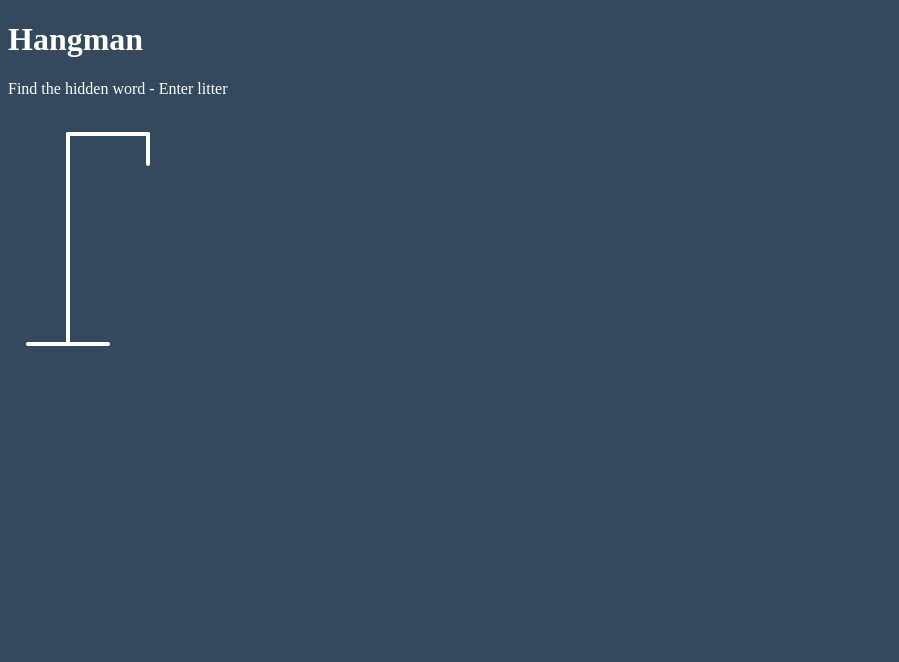
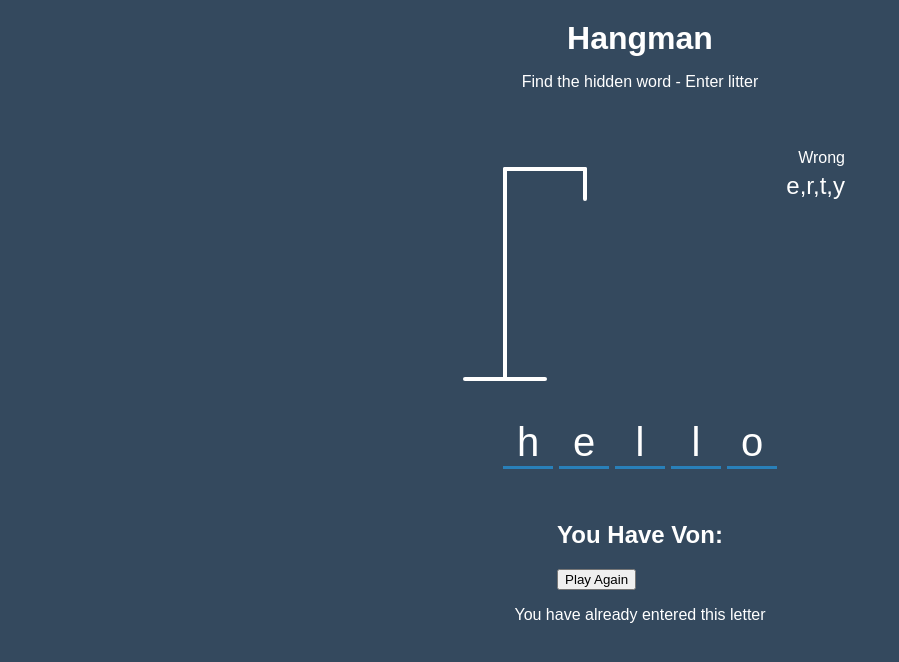
Before and after one commit to VitalyLazarenko/Hangman-Game, a plain HTML site: page index.html in a window 1280 px wide. Shown: the whole page, without its empty margins (0-899 px from the left). Drawn offline with Linux system fonts and the light colour scheme.

Commit message:
Main Styling

```diff
--- a/index.html
+++ b/index.html
@@ -31,6 +31,34 @@
         <line x1="140" y1="150" x2="120" y2="190" class="figure-part" />
         <line x1="140" y1="150" x2="160" y2="190" class="figure-part" />
       </svg>
+
+      <div class="wrong-letters-container">
+        <div id="wrong-letters">
+          <p>Wrong</p>
+          <span>e,r,t,y</span>
+        </div>
+      </div>
+
+      <div class="word" id="word">
+        <div class="letter">h</div>
+        <div class="letter">e</div>
+        <div class="letter">l</div>
+        <div class="letter">l</div>
+        <div class="letter">o</div>
+      </div>
+    </div>
+
+    <!-- container for final message -->
+    <div class="popup-container" id="popup-container">
+      <div class="popup">
+        <h2 id="final-message">You Have Von:</h2>
+        <button id="paly-button">Play Again</button>
+      </div>
+    </div>
+
+    <!-- Notification -->
+    <div class="notification-container" id="notification-container">
+      <p>You have already entered this letter</p>
     </div>
     <script src="script.js"></script>
   </body>
--- a/style.css
+++ b/style.css
@@ -1,6 +1,29 @@
+* {
+  box-sizing: border-box;
+}
+
 body {
   background-color: #34495e;
   color: #fff;
+  font-family: Arial, Helvetica, sans-serif;
+  display: flex;
+  flex-direction: column;
+  align-items: center;
+  height: 80vh;
+  margin: 0;
+  overflow: hidden;
+}
+
+h1 {
+  margin: 20px 0 0;
+}
+
+.game-container {
+  padding: 20px 30px;
+  position: relative;
+  margin: auto;
+  height: 350px;
+  width: 450px;
 }
 
 .figure-container {
@@ -13,3 +36,39 @@ body {
 .figure-part {
   display: none;
 }
+
+.wrong-letters-container {
+  position: absolute;
+  top: 20px;
+  right: 20px;
+  display: flex;
+  flex-direction: column;
+  text-align: right;
+}
+
+.wrong-letters-container p {
+  margin: 0 0 5px;
+}
+
+.wrong-letters-container span {
+  font-size: 24px;
+}
+
+.word {
+  display: flex;
+  position: absolute;
+  bottom: 10px;
+  left: 50%;
+  transform: translateX(-50%);
+}
+
+.letter {
+  border-bottom: 3px solid #2980b9;
+  display: inline-flex;
+  font-size: 40px;
+  align-items: center;
+  justify-content: center;
+  margin: 0 3px;
+  height: 50px;
+  width: 50px;
+}
```
